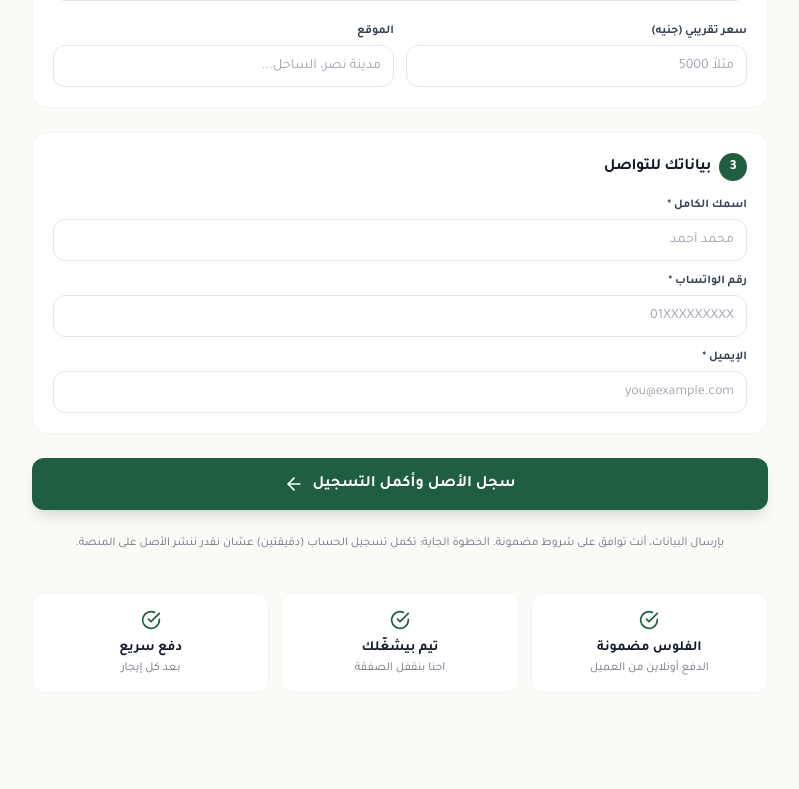
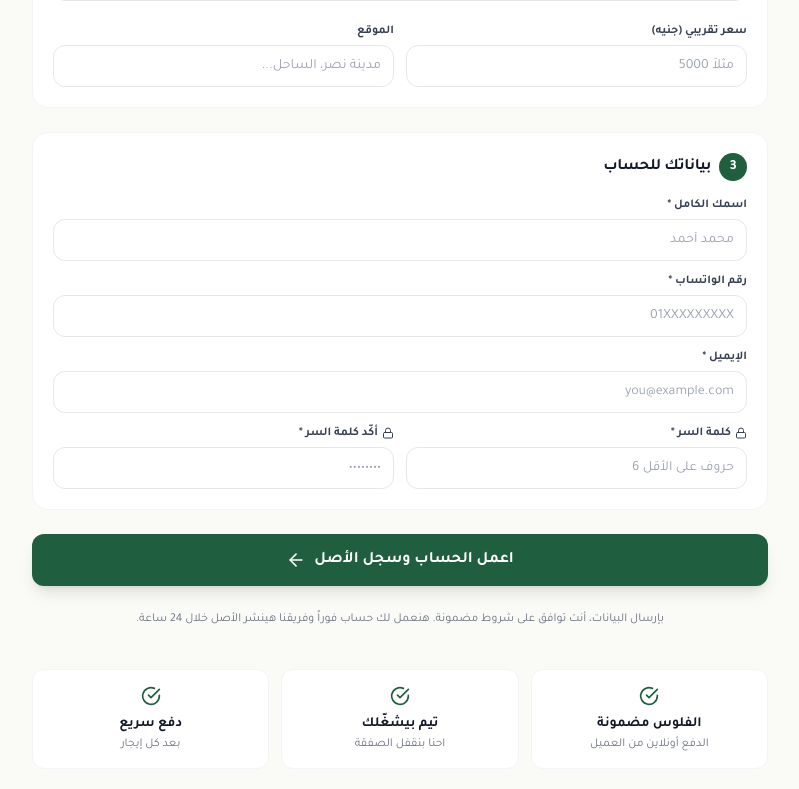
Before and after one commit to Madmonah/madmona-app, a Next.js app: page /list-your-asset in a window 1280 px wide. Shown: the part 1063-1852 px from the top of the page, without its empty margins (240-1039 px from the left). Before the commit the page ends 1788 px from the top, so only its background shows below. Built offline with nearby package versions, Linux system fonts and the light colour scheme; no server answers.

Commit message:
feat: combine asset listing + account creation in single form on /list-your-asset

```diff
--- a/src/app/list-your-asset/ListYourAssetForm.tsx
+++ b/src/app/list-your-asset/ListYourAssetForm.tsx
@@ -6,14 +6,16 @@ import Link from 'next/link'
 import {
   Home, Car, Briefcase, Camera, Wrench, Heart, Palmtree, Gamepad2, Ship,
   ArrowRight, Loader2, CheckCircle, AlertCircle, ShieldCheck, Zap, Users,
+  Lock,
 } from 'lucide-react'
 import { supabaseBrowser } from '@/lib/supabase-browser'
-import { normalizePhone } from '@/lib/auth-helpers'
+import { normalizePhone, phoneToEmail } from '@/lib/auth-helpers'
 
-// Public guest form. No login required. The asset draft is saved to cold_leads
-// (already in the DB) with a 'list_your_asset' source, then we redirect to
-// /auth/signup with the contact info pre-filled. After signup completes,
-// the team converts the draft into a proper listing via /admin/listings.
+// Single-step guest flow:
+//   user fills asset details + contact + password in ONE form.
+//   on submit: create the account (Supabase auth) + save the asset draft
+//   to cold_leads, then redirect to /supplier/marketplace so they can
+//   add the rest of their assets after the team approves the first one.
 
 type Category = {
   slug: string
@@ -37,15 +39,19 @@ const CATEGORIES: Category[] = [
 export default function ListYourAssetForm() {
   const router = useRouter()
 
+  // Asset details
   const [category, setCategory] = useState<string>('')
   const [title, setTitle] = useState('')
   const [description, setDescription] = useState('')
   const [price, setPrice] = useState('')
   const [location, setLocation] = useState('')
 
+  // Contact + password
   const [name, setName] = useState('')
   const [phone, setPhone] = useState('')
   const [email, setEmail] = useState('')
+  const [password, setPassword] = useState('')
+  const [confirmPassword, setConfirmPassword] = useState('')
 
   const [submitting, setSubmitting] = useState(false)
   const [error, setError] = useState<string | null>(null)
@@ -54,6 +60,7 @@ export default function ListYourAssetForm() {
     e.preventDefault()
     setError(null)
 
+    // ── Validation ───────────────────────────────────────────────
     if (!category) {
       setError('اختار نوع الأصل')
       return
@@ -76,30 +83,59 @@ export default function ListYourAssetForm() {
       setError('اكتب إيميل صحيح')
       return
     }
+    if (password.length < 6) {
+      setError('كلمة السر قصيرة جداً (6 حروف على الأقل)')
+      return
+    }
+    if (password !== confirmPassword) {
+      setError('كلمتين السر مش متطابقتين')
+      return
+    }
 
     setSubmitting(true)
+    const fullPhone = '+' + normalizedPhone
+    const authEmail = phoneToEmail(normalizedPhone)
 
-    const fullPhone = '+' + normalizedPhone
-    const draftPayload = {
-      category,
-      title: title.trim(),
-      description: description.trim(),
-      price: price.trim() ? Number(price) : null,
-      location: location.trim(),
-      name: name.trim(),
-      phone: fullPhone,
-      email: trimmedEmail,
-      submitted_at: new Date().toISOString(),
+    // ── Step 1: Create account ───────────────────────────────────
+    const { data: authData, error: signUpErr } = await supabaseBrowser.auth.signUp({
+      email: authEmail,
+      password,
+      options: {
+        data: {
+          phone: normalizedPhone,
+          full_name: name.trim(),
+          recovery_email: trimmedEmail,
+        },
+      },
+    })
+
+    if (signUpErr) {
+      if (
+        signUpErr.message.includes('already registered') ||
+        signUpErr.message.includes('User already')
+      ) {
+        setError('فيه حساب موجود بالرقم ده. سجّل دخول أو اعمل reset لكلمة السر من /auth/login')
+      } else {
+        setError(signUpErr.message || 'حصل خطأ في إنشاء الحساب — جرّب تاني')
+      }
+      setSubmitting(false)
+      return
     }
 
-    // Persist locally so signup page can offer to attach it after the account exists.
+    // Save recovery email on the profile (best-effort)
+    if (authData?.user?.id) {
+      try {
+        // @ts-expect-error — profiles types may lag
+        await supabaseBrowser.from('profiles').update({ email: trimmedEmail }).eq('id', authData.user.id)
+      } catch {
+        /* non-fatal */
+      }
+    }
+
+    // ── Step 2: Save asset draft to cold_leads ───────────────────
+    // The ops team converts these into proper listings via /admin.
     try {
-      localStorage.setItem('madmona_pending_listing', JSON.stringify(draftPayload))
-    } catch { /* localStorage might be disabled — non-fatal */ }
-
-    // Save lead row so the ops team can follow up even if signup is abandoned.
-    try {
-      // @ts-expect-error — cold_leads is in the public schema, types may lag
+      // @ts-expect-error — cold_leads types may lag
       await supabaseBrowser.from('cold_leads').insert({
         business_name: title.trim().slice(0, 100),
         phone: fullPhone,
@@ -108,28 +144,29 @@ export default function ListYourAssetForm() {
         source: 'list_your_asset_form',
         source_url: typeof window !== 'undefined' ? window.location.href : null,
         status: 'new',
-        notes: `الاسم: ${name.trim()} | إيميل: ${trimmedEmail}\n` +
-               `سعر تقريبي: ${price.trim() || 'لم يحدد'}\n` +
-               `الوصف: ${description.trim() || 'لا يوجد'}`,
+        notes:
+          `الاسم: ${name.trim()} | إيميل: ${trimmedEmail}\n` +
+          `سعر تقريبي: ${price.trim() || 'لم يحدد'}\n` +
+          `الوصف: ${description.trim() || 'لا يوجد'}\n` +
+          (authData?.user?.id ? `User ID: ${authData.user.id}` : ''),
       })
-    } catch (err) {
-      // Non-fatal — we still want to redirect the user
-      console.warn('[list-your-asset] cold_leads insert failed:', err)
+    } catch {
+      /* non-fatal — account was created, draft can be added later */
     }
 
-    const params = new URLSearchParams({
-      from: 'listing',
-      name: name.trim(),
-      phone: normalizedPhone,
-      email: trimmedEmail,
-      redirect: '/supplier/marketplace',
-    })
-    router.push(`/auth/signup?${params.toString()}`)
+    // ── Step 3: Sign in if session not auto-created, then redirect
+    if (!authData.session) {
+      await supabaseBrowser.auth
+        .signInWithPassword({ email: authEmail, password })
+        .catch(() => null)
+    }
+
+    router.push('/supplier/marketplace')
+    router.refresh()
   }
 
   return (
     <div className="min-h-screen bg-[#FAFAF7]" dir="rtl">
-      {/* Header */}
       <header className="bg-white border-b border-gray-100 sticky top-0 z-40">
         <div className="max-w-3xl mx-auto px-4 py-4 flex items-center justify-between">
           <Link href="/" className="flex items-center gap-2">
@@ -142,7 +179,6 @@ export default function ListYourAssetForm() {
         </div>
       </header>
 
-      {/* Hero */}
       <section className="bg-gradient-to-b from-[#1F5F3F] to-[#164d32] text-white">
         <div className="max-w-3xl mx-auto px-4 py-10 text-center">
           <h1 className="text-3xl sm:text-4xl font-bold mb-3">أجر معانا في 60 ثانية</h1>
@@ -170,7 +206,6 @@ export default function ListYourAssetForm() {
         </div>
       </section>
 
-      {/* Form */}
       <main className="max-w-3xl mx-auto px-4 py-8">
         <form onSubmit={handleSubmit} className="space-y-6">
           {/* Step 1: Category */}
@@ -179,7 +214,7 @@ export default function ListYourAssetForm() {
               <div className="w-7 h-7 bg-[#1F5F3F] text-white rounded-full flex items-center justify-center text-sm font-bold">1</div>
               <h2 className="font-bold text-gray-900">إيه نوع الأصل؟</h2>
             </div>
-            <div className="grid grid-cols-3 sm:grid-cols-3 gap-2">
+            <div className="grid grid-cols-3 gap-2">
               {CATEGORIES.map(c => {
                 const Icon = c.Icon
                 const selected = category === c.slug
@@ -189,9 +224,7 @@ export default function ListYourAssetForm() {
                     type="button"
                     onClick={() => setCategory(c.slug)}
                     className={`p-3 rounded-xl border-2 text-center transition-all ${
-                      selected
-                        ? 'border-[#1F5F3F] bg-[#1F5F3F]/5'
-                        : 'border-gray-200 hover:border-gray-300 bg-white'
+                      selected ? 'border-[#1F5F3F] bg-[#1F5F3F]/5' : 'border-gray-200 hover:border-gray-300 bg-white'
                     }`}
                   >
                     <Icon className={`w-6 h-6 mx-auto mb-1.5 ${selected ? 'text-[#1F5F3F]' : 'text-gray-500'}`} />
@@ -260,11 +293,11 @@ export default function ListYourAssetForm() {
             </div>
           </div>
 
-          {/* Step 3: Contact */}
+          {/* Step 3: Account creation in same step */}
           <div className="bg-white rounded-2xl border border-gray-100 p-5">
             <div className="flex items-center gap-2 mb-4">
               <div className="w-7 h-7 bg-[#1F5F3F] text-white rounded-full flex items-center justify-center text-sm font-bold">3</div>
-              <h2 className="font-bold text-gray-900">بياناتك للتواصل</h2>
+              <h2 className="font-bold text-gray-900">بياناتك للحساب</h2>
             </div>
             <div className="space-y-3">
               <div>
@@ -302,10 +335,43 @@ export default function ListYourAssetForm() {
                   required
                 />
               </div>
+              <div className="grid grid-cols-2 gap-3">
+                <div>
+                  <label className="block text-xs font-semibold text-gray-700 mb-1.5 flex items-center gap-1">
+                    <Lock className="w-3 h-3" /> كلمة السر *
+                  </label>
+                  <input
+                    type="password"
+                    value={password}
+                    onChange={e => setPassword(e.target.value)}
+                    placeholder="6 حروف على الأقل"
+                    className="w-full px-3 py-2.5 border border-gray-200 rounded-xl text-sm focus:outline-none focus:border-[#1F5F3F]/50 focus:ring-2 focus:ring-[#1F5F3F]/10"
+                    dir="ltr"
+                    autoComplete="new-password"
+                    minLength={6}
+                    required
+                  />
+                </div>
+                <div>
+                  <label className="block text-xs font-semibold text-gray-700 mb-1.5 flex items-center gap-1">
+                    <Lock className="w-3 h-3" /> أكّد كلمة السر *
+                  </label>
+                  <input
+                    type="password"
+                    value={confirmPassword}
+                    onChange={e => setConfirmPassword(e.target.value)}
+                    placeholder="••••••••"
+                    className="w-full px-3 py-2.5 border border-gray-200 rounded-xl text-sm focus:outline-none focus:border-[#1F5F3F]/50 focus:ring-2 focus:ring-[#1F5F3F]/10"
+                    dir="ltr"
+                    autoComplete="new-password"
+                    minLength={6}
+                    required
+                  />
+                </div>
+              </div>
             </div>
           </div>
 
-          {/* Error */}
           {error && (
             <div className="bg-red-50 border border-red-200 rounded-xl p-3 flex items-start gap-2">
               <AlertCircle className="w-4 h-4 text-red-600 flex-shrink-0 mt-0.5" />
@@ -313,7 +379,6 @@ export default function ListYourAssetForm() {
             </div>
           )}
 
-          {/* Submit */}
           <button
             type="submit"
             disabled={submitting}
@@ -326,18 +391,17 @@ export default function ListYourAssetForm() {
               </>
             ) : (
               <>
-                سجل الأصل وأكمل التسجيل
+                اعمل الحساب وسجل الأصل
                 <ArrowRight className="w-5 h-5 rotate-180" />
               </>
             )}
           </button>
 
           <p className="text-center text-xs text-gray-500 leading-relaxed">
-            بإرسال البيانات، أنت توافق على شروط مضمونة. الخطوة الجاية: تكمل تسجيل الحساب (دقيقتين) عشان نقدر ننشر الأصل على المنصة.
+            بإرسال البيانات، أنت توافق على شروط مضمونة. هنعمل لك حساب فوراً وفريقنا هينشر الأصل خلال 24 ساعة.
           </p>
         </form>
 
-        {/* Trust strip */}
         <section className="mt-10 grid grid-cols-1 sm:grid-cols-3 gap-3">
           <div className="bg-white rounded-xl border border-gray-100 p-4 text-center">
             <CheckCircle className="w-5 h-5 text-[#1F5F3F] mx-auto mb-2" />
```
Also changed, not shown: 1 other file (tests, documents, lock files or other folders).
